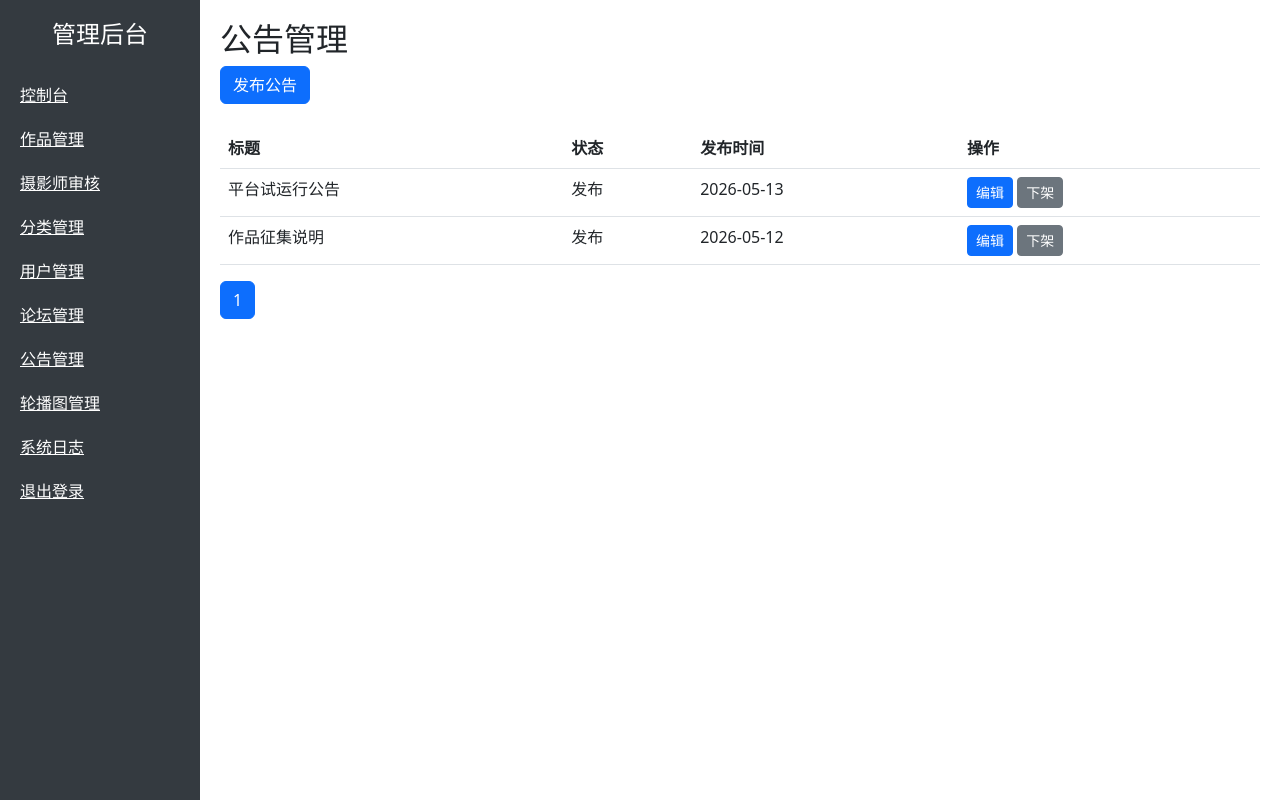
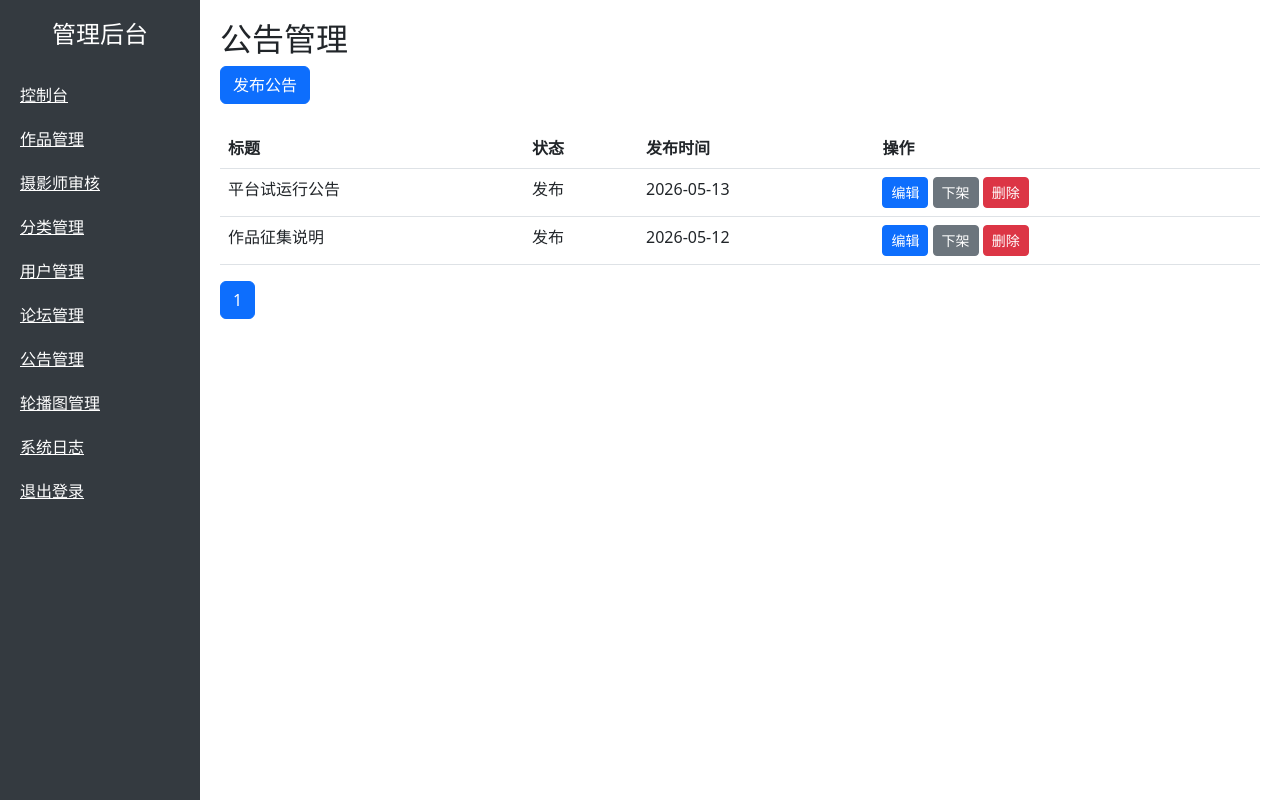
Before and after one commit to Launcher0893/photo-manage-platform, a Flask app: page /admin/announcement/list in a window 1280 px wide. Run offline with Flask 3, Linux system fonts and the light colour scheme; a user stored in the database is signed in; data comes from the database, SQL or seed files in the repository; parts of the project's set-up code (start-up, migrations or seed data) failed here and were passed over; some libraries are stand-ins or nearby versions.

Commit message:
feature：新增管理员的公告管理

```diff
--- a/templates/announcement/admin_list.html
+++ b/templates/announcement/admin_list.html
@@ -28,6 +28,9 @@
                         <a href="/admin/announcement/status/{{ announcement.announcement_id }}" class="btn btn-sm btn-secondary">
                             {% if announcement.status == 1 %}下架{% else %}发布{% endif %}
                         </a>
+                        <a href="/admin/announcement/delete/{{ announcement.announcement_id }}"
+                           class="btn btn-sm btn-danger"
+                           onclick="return confirm('确定删除该公告吗？')">删除</a>
                     </td>
                 </tr>
             {% endfor %}
--- a/views/announcement.py
+++ b/views/announcement.py
@@ -99,3 +99,24 @@ def toggle_status(announcement_id):
         log_admin_action('公告状态', f'更新公告状态：{announcement.title}')
         flash('公告状态已更新。', 'success')
     return redirect(url_for('admin_announcement.admin_list'))
+
+
+@admin_bp.route('/delete/<int:announcement_id>')
+@admin_required
+def delete(announcement_id):
+    announcement = db.session.get(Announcement, announcement_id)
+    if announcement is None:
+        flash('公告不存在。', 'error')
+        return redirect(url_for('admin_announcement.admin_list'))
+
+    title = announcement.title
+    cover_url = announcement.cover_url
+    db.session.delete(announcement)
+    db.session.commit()
+    delete_ok = delete_uploaded_file(cover_url)
+    log_admin_action('公告删除', f'删除公告：{title}')
+    if delete_ok:
+        flash('公告已删除。', 'success')
+    else:
+        flash('公告已删除，但封面图片删除失败。', 'error')
+    return redirect(url_for('admin_announcement.admin_list'))
```
Also changed, not shown: HANDOFF.md (+1 -0 lines), README.md.
